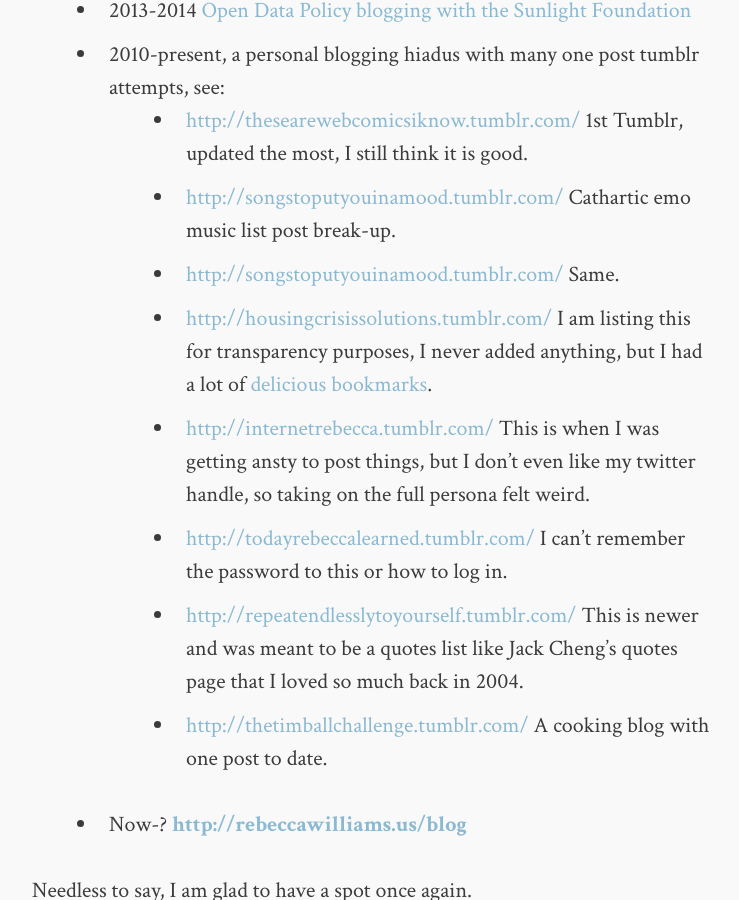
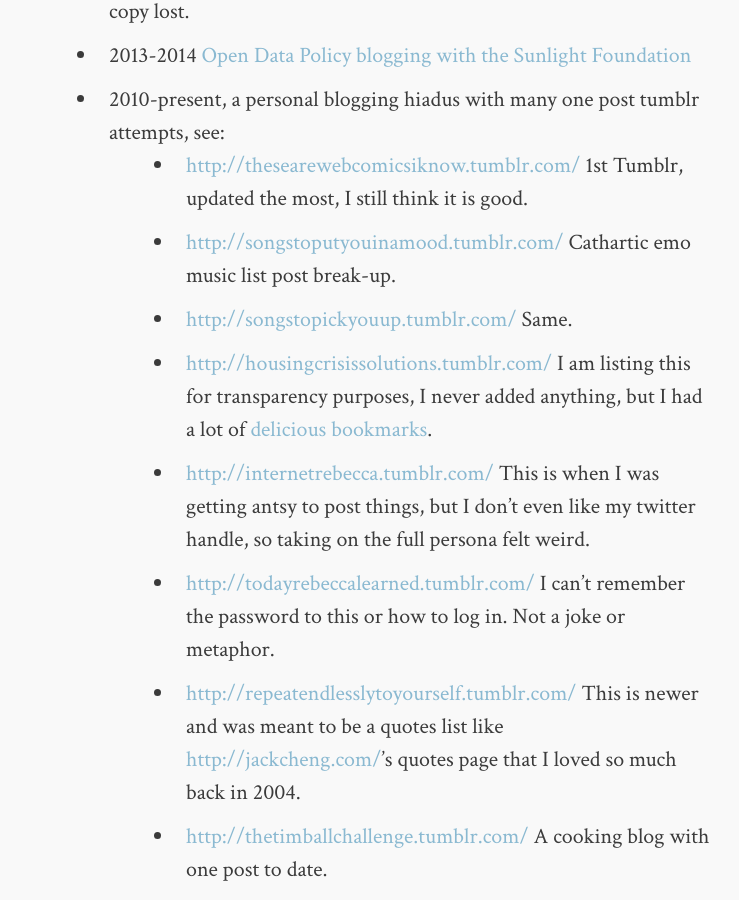
Before and after one commit to rebeccawilliams/rebeccawilliams.us, a Jekyll site: the page built from _posts/2013-08-17-helloworld.md, in a window 1280 px wide and 900 px high, scrolled down 1564 px. Shown: the whole window, without its empty margins (268-1007 px from the left). Built offline with Jekyll 4.4.1, drawn with Linux system fonts in a browser that asks for light colours; comment, search, counter and statistics services are not loaded; some of the changed text lies outside the part shown.

Commit message:
Update 2013-08-17-helloworld.md

```diff
--- a/_posts/2013-08-17-helloworld.md
+++ b/_posts/2013-08-17-helloworld.md
@@ -19,12 +19,12 @@
 * 2010-present, a personal blogging hiadus with many one post tumblr attempts, see:
 	* [http://thesearewebcomicsiknow.tumblr.com/](These are web comics, I know.) 1st Tumblr, updated the most, I still think it is good.
 	* [http://songstoputyouinamood.tumblr.com/](Songs to put you in a mood.) Cathartic emo music list post break-up.
-	* [http://songstoputyouinamood.tumblr.com/](http://songstopickyouup.tumblr.com/) Same.
-	* [http://housingcrisissolutions.tumblr.com/](http://housingcrisissolutions.tumblr.com/) I am listing this for transparency purposes, I never added anything, but I had a lot of [delicious bookmarks](https://delicious.com/thisisdumbiknow).
-	* [http://internetrebecca.tumblr.com/](http://internetrebecca.tumblr.com/) This is when I was getting ansty to post things, but I don't even like my twitter handle, so taking on the full persona felt weird.
-	* [http://todayrebeccalearned.tumblr.com/](http://todayrebeccalearned.tumblr.com/) I can't remember the password to this or how to log in.
-	* [http://repeatendlesslytoyourself.tumblr.com/](http://repeatendlesslytoyourself.tumblr.com/) This is newer and was meant to be a quotes list like Jack Cheng's quotes page that I loved so much back in 2004.
-	* [http://thetimballchallenge.tumblr.com/](http://thetimballchallenge.tumblr.com/) A cooking blog with one post to date.
+	* [http://songstopickyouup.tumblr.com/](Songs to pick you up.) Same.
+	* [http://housingcrisissolutions.tumblr.com/](Housing Crisis Solutions) I am listing this for transparency purposes, I never added anything, but I had a lot of [delicious bookmarks](https://delicious.com/thisisdumbiknow/tag_bundle/PlanningThesis).
+	* [http://internetrebecca.tumblr.com/](Internetrebecca (tumblr addition)) This is when I was getting antsy to post things, but I don't even like my twitter handle, so taking on the full persona felt weird.
+	* [http://todayrebeccalearned.tumblr.com/](Today Rebecca Learned) I can't remember the password to this or how to log in. Not a joke or metaphor.
+	* [http://repeatendlesslytoyourself.tumblr.com/](Repeat Endlessly to Yourself) This is newer and was meant to be a quotes list like [http://jackcheng.com/](Jack Cheng)'s quotes page that I loved so much back in 2004.
+	* [http://thetimballchallenge.tumblr.com/](The Timball Challenge) A cooking blog with one post to date.
 * Now-? **[http://rebeccawilliams.us/blog](http://rebeccawilliams.us/blog)**
 
 Needless to say, I am glad to have a spot once again.
```
Also changed, not shown: other parts of _posts/2013-08-17-helloworld.md (+1 -1 lines).
